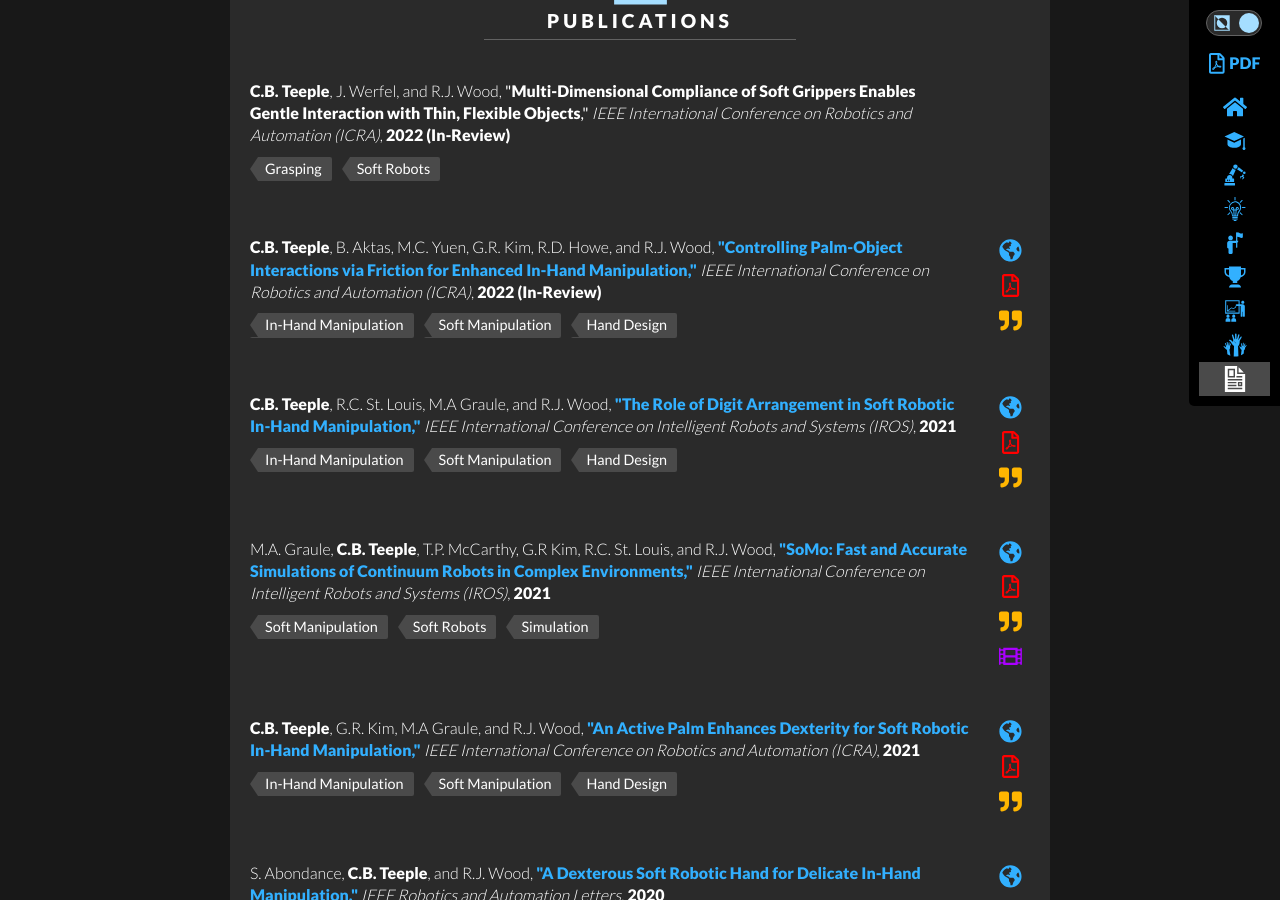
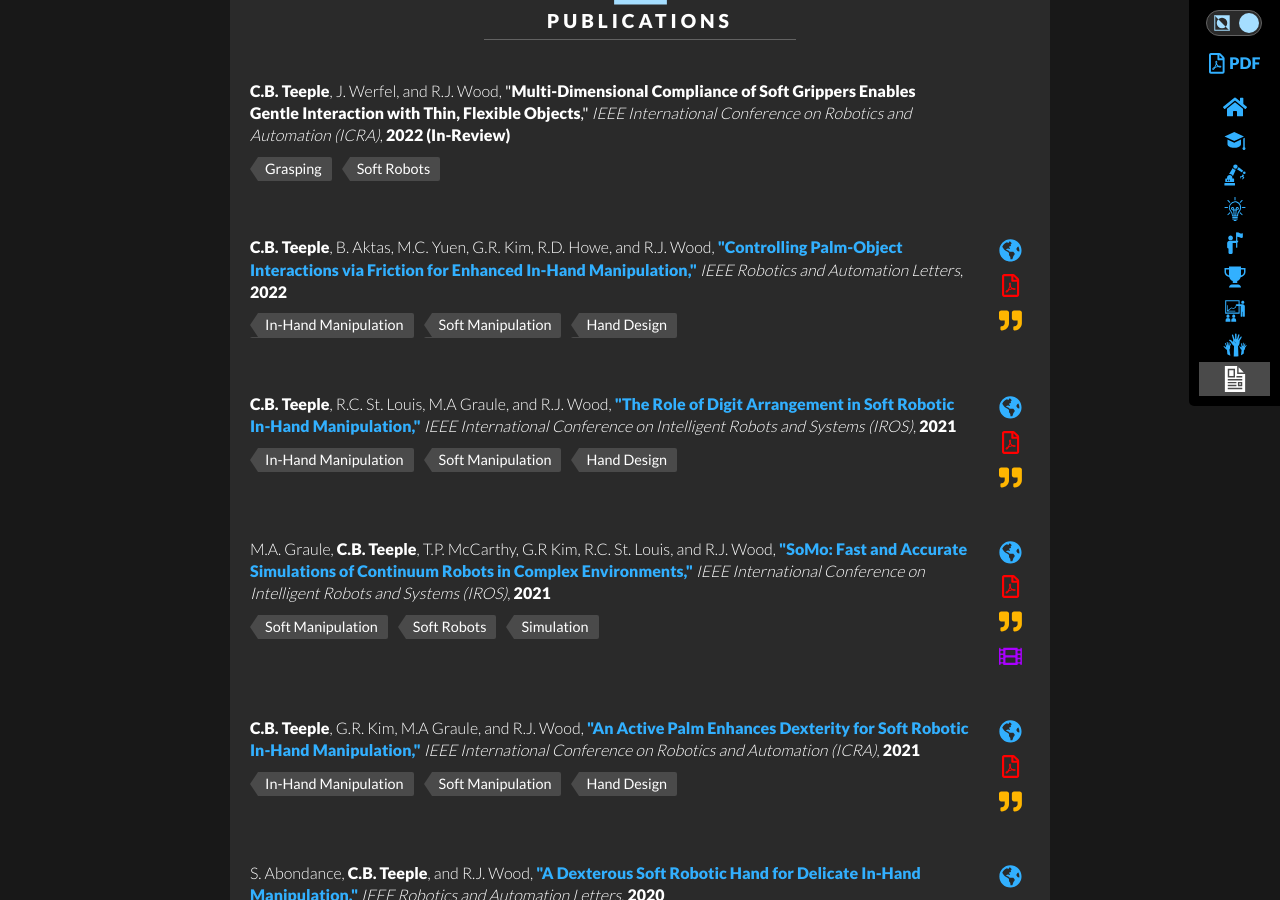
Before and after one commit to cbteeple/cbteeple.github.io, a Jekyll site: the page built from index.html, in a window 1280 px wide and 900 px high, scrolled down 7868 px. Built offline with Jekyll 4.4.1, drawn with Linux system fonts in a browser that asks for light colours; nearby versions of some CDN libraries.

Commit message:
Update publications.yml

```diff
--- a/_data/publications.yml
+++ b/_data/publications.yml
@@ -12,8 +12,8 @@
 
 -   title: Controlling Palm-Object Interactions via Friction for Enhanced In-Hand Manipulation
     names: <b>C.B. Teeple</b>, B. Aktas, M.C. Yuen, G.R. Kim, R.D. Howe, and R.J. Wood
-    journal: IEEE International Conference on Robotics and Automation (ICRA)
-    year: 2022 (In-Review)
+    journal: IEEE Robotics and Automation Letters
+    year: 2022
     link: https://ieeexplore.ieee.org/document/9684669
     pdf_link: papers/teeple2022controlling.pdf
     bib_link: papers/bib/teeple2022controlling.bib
```
